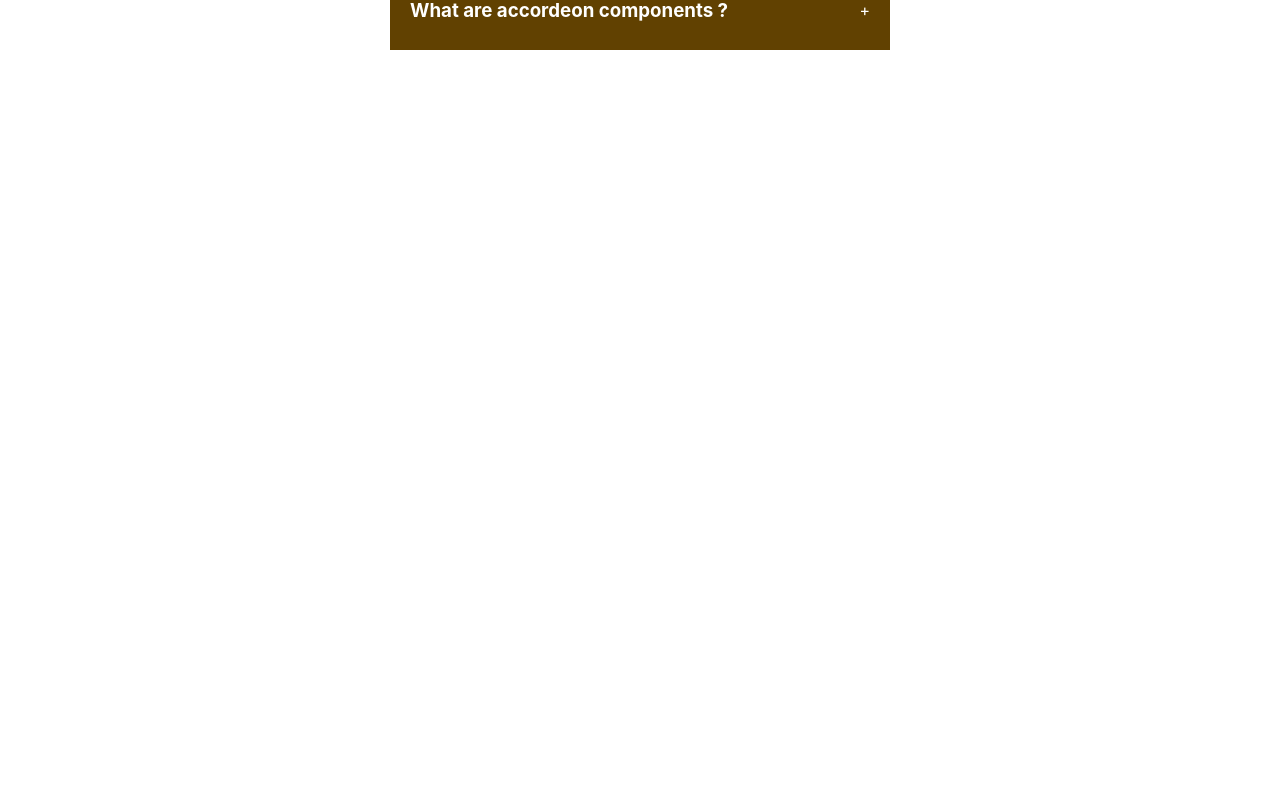
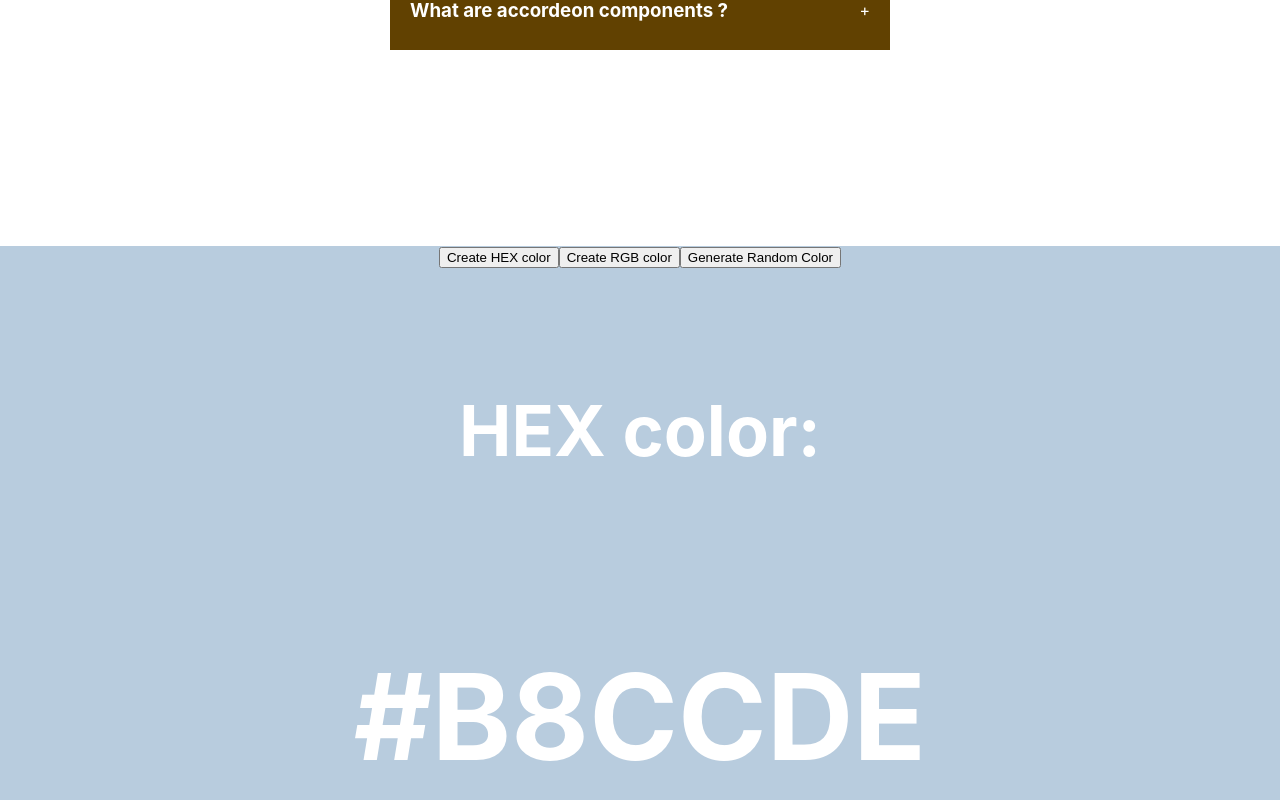
Before and after one commit to ezgaro/25-react-projects, a React (Create React App) app: page / in a window 1280 px wide. Shown: the part 554-1354 px from the top of the page. Before the commit the page ends 800 px from the top, so only its background shows below. Built offline with nearby package versions, Linux system fonts and the light colour scheme.

Commit message:
Adding the random color generator interview question

```diff
--- a/src/App.js
+++ b/src/App.js
@@ -1,5 +1,6 @@
 import "./App.css";
 import Accordion from "./components/accordion";
+import RandomColor from "./components/random-color";
 // import BucketList from "./components/artBucketList";
 // import Artwork from "./components/artwork";
 // import ShapeEditor from "./components/transformingAnArray";
@@ -8,6 +9,7 @@
   return (
     <div className="App">
       <Accordion />
+      <RandomColor/>
       {/* <Artwork /> */}
       {/* <ShapeEditor /> */}
       {/* <BucketList /> */}
--- a/src/components/accordion/index.jsx
+++ b/src/components/accordion/index.jsx
@@ -28,7 +28,7 @@
       <div className="accordion">
         {data && data.length > 0 ? (
           data.map((dataItem) => (
-            <div className="item">
+            <div className="item" key={dataItem.id}>
               <div
                 onClick={
                   enableMultiSelection
--- /dev/null
+++ b/src/components/random-color/index.jsx
@@ -0,0 +1,74 @@
+import { useEffect, useState } from "react";
+
+export default function RandomColor() {
+  const [type, setType] = useState("hex");
+  const [color, setColor] = useState("#000000");
+
+  function handleCreateUtility(length) {
+    return Math.floor(Math.random() * length);
+  }
+
+  function handleCreateRandomHexColor() {
+    const hex = [0, 1, 2, 3, 4, 5, 6, 7, 8, 9, "A", "B", "C", "D", "E", "F"];
+    let hexColor = "#";
+    for (let i = 0; i < 6; i++) {
+      hexColor += hex[handleCreateUtility(hex.length)];
+    }
+    setColor(hexColor);
+  }
+
+  function randomColorUtility(num) {
+    return Math.floor(Math.random() * num);
+  }
+
+  function handleCreateRandomRgbColor() {
+    const r = randomColorUtility(256);
+    const g = randomColorUtility(256);
+    const b = randomColorUtility(256);
+
+    setColor(`rgb(${r}, ${g}, ${b})`);
+  }
+
+  useEffect(() => {
+    if (type === "rgb") handleCreateRandomRgbColor();
+    else handleCreateRandomHexColor();
+  }, [type]);
+
+  return (
+    <div
+      style={{
+        width: "100vw",
+        height: "100vh",
+        backgroundColor: color,
+      }}
+    >
+      <button onClick={() => setType("hex")}>Create HEX color</button>
+      <button onClick={() => setType("rgb")}>Create RGB color</button>
+      <button
+        onClick={
+          type === "hex"
+            ? handleCreateRandomHexColor
+            : handleCreateRandomRgbColor
+        }
+      >
+        Generate Random Color
+      </button>
+
+      <div
+        style={{
+          display: "flex",
+          justifyContent: "center",
+          alignItems: "center",
+          color: "#fff",
+          fontSize: "60px",
+          marginTop: "50px",
+          flexDirection: 'column',
+          gap: '20px',
+        }}
+      >
+        <h3>{type === "rgb" ? "RGB color: " : "HEX color: "}</h3>
+        <h1>{color}</h1>
+      </div>
+    </div>
+  );
+}
```
